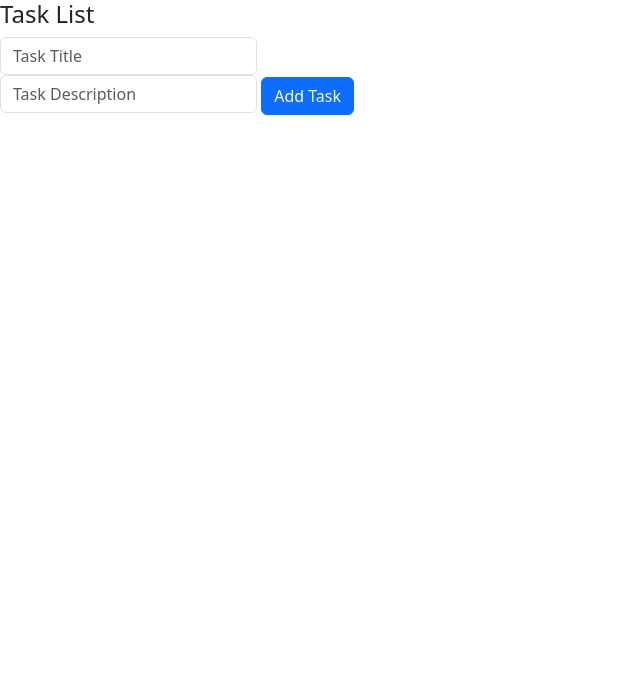
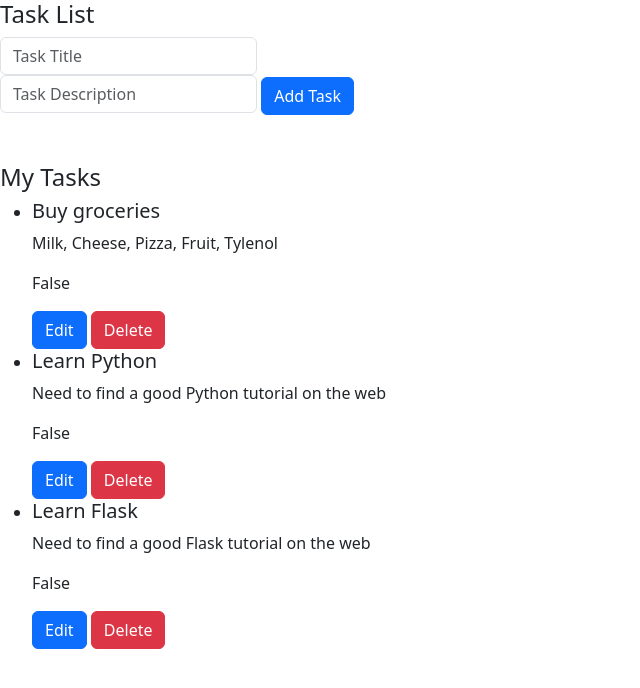
Before and after one commit to ProffMash/TasklistFlask, a Flask app: page / in a window 1280 px wide. Shown: the top 688 px of the page, without its empty margins (0-640 px from the left). Run offline with Flask 3, Linux system fonts and the light colour scheme.

Commit message:
added jinja

```diff
--- a/app.py
+++ b/app.py
@@ -29,7 +29,7 @@ tasks = [
 #routes
 @app.route('/')
 def index():
-    return render_template('index.html')
+    return render_template('index.html', tasks=tasks)
 
 if __name__ == '__main__':
     app.run(debug=True, port=5000)
--- a/templates/index.html
+++ b/templates/index.html
@@ -20,6 +20,23 @@
             </label>
             <button type="submit" class="btn btn-primary">Add Task</button>
     </form>
+    <br/><br/><br/>
+    <!--view for my tasks-->
+    <div class="containers">
+        <h4>My Tasks</h4>
+        <ul>
+            <!--using jinja loop the list items-->
+            {% for task in tasks %}
+                <li>
+                    <h5>{{ task.title }}</h5>
+                    <p>{{ task.description }}</p>
+                    <p>{{task.done}}</p>
+                    <a href="/edit/{{ task.id }}" class="btn btn-primary">Edit</a>
+                    <a href="/delete/{{ task.id }}" class="btn btn-danger">Delete</a>
+                </li>
+            {% endfor %}
+        </ul>
+    </div>
 
 
     <script src="https://cdn.jsdelivr.net/npm/bootstrap@5.3.3/dist/js/bootstrap.bundle.min.js" integrity="sha384-YvpcrYf0tY3lHB60NNkmXc5s9fDVZLESaAA55NDzOxhy9GkcIdslK1eN7N6jIeHz" crossorigin="anonymous"></script>
```
